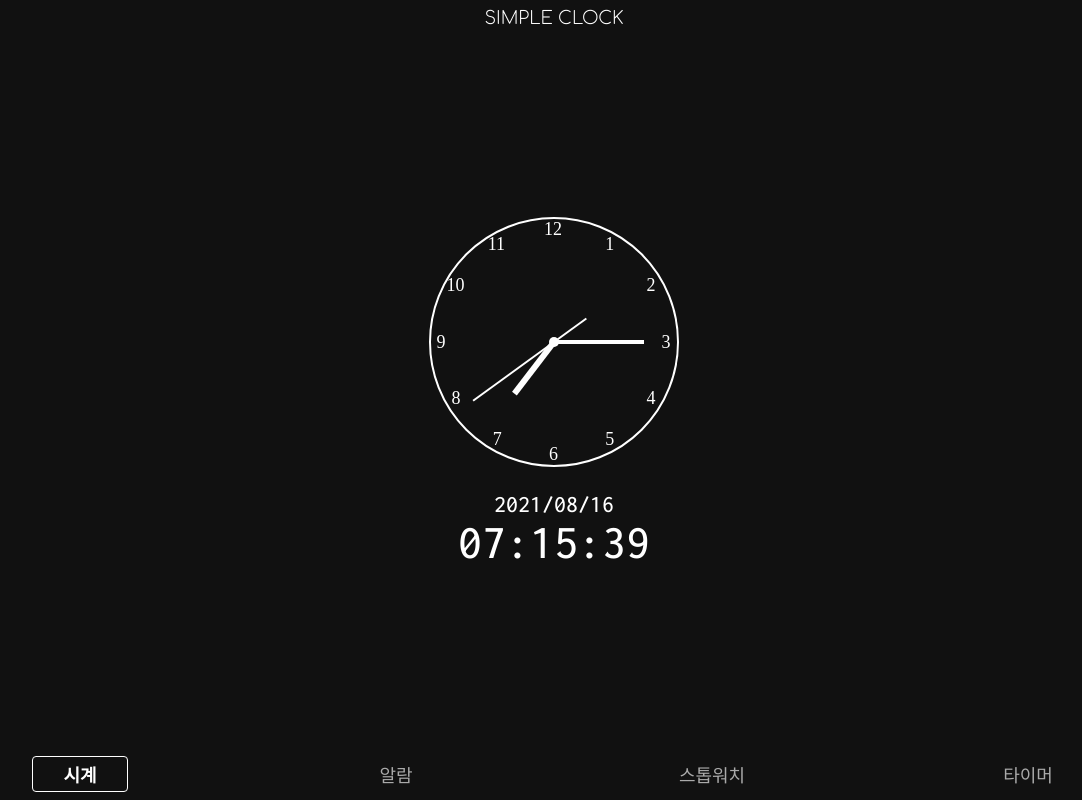
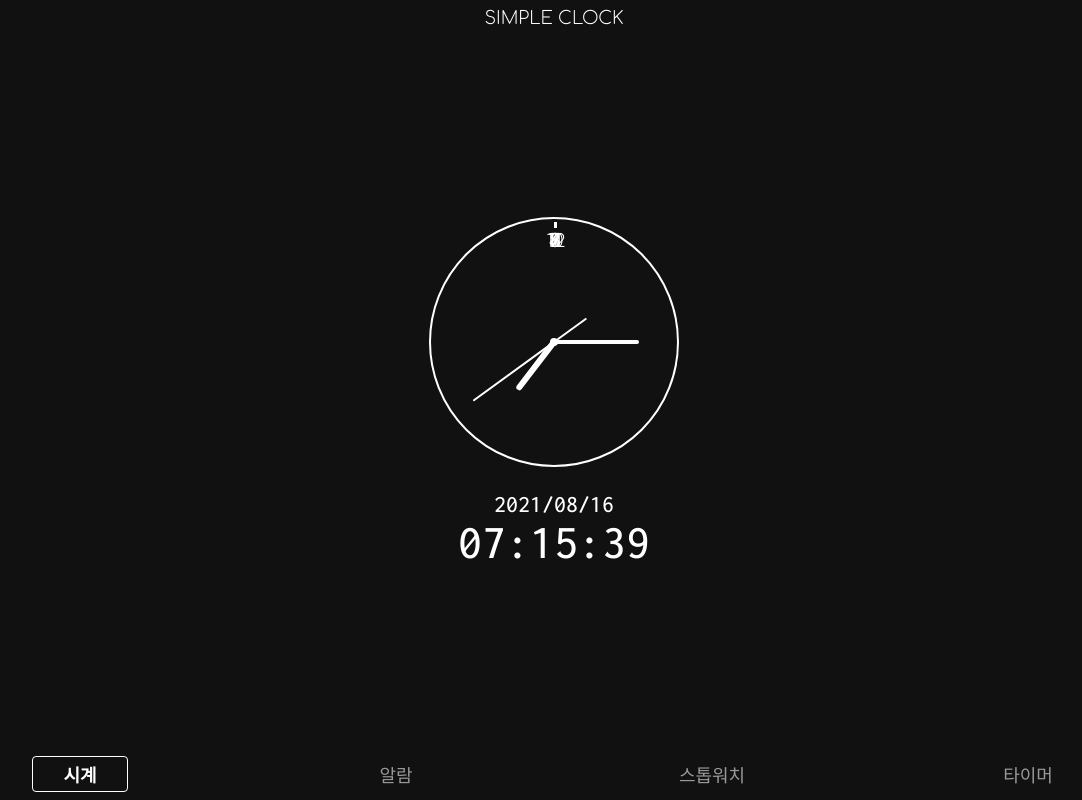
Before and after one commit to js43o/Clock_2, a plain HTML site: page index.html in a window 1280 px wide. Shown: the whole page, without its empty margins (86-1168 px from the left). Drawn offline with Linux system fonts and the light colour scheme.

Commit message:
Change clock styles (1/2)

```diff
--- a/index.html
+++ b/index.html
@@ -25,6 +25,68 @@
                     <div class="clock__hands__hour"></div>
                     <div class="clock__hands__minute"></div>
                     <div class="clock__hands__second"></div>
+                </div>
+                <div class="clock__scale">
+                    <div></div>
+                    <div></div>
+                    <div></div>
+                    <div></div>
+                    <div></div>
+                    <div></div>
+                    <div></div>
+                    <div></div>
+                    <div></div>
+                    <div></div>
+                    <div></div>
+                    <div></div>
+                    <div></div>
+                    <div></div>
+                    <div></div>
+                    <div></div>
+                    <div></div>
+                    <div></div>
+                    <div></div>
+                    <div></div>
+                    <div></div>
+                    <div></div>
+                    <div></div>
+                    <div></div>
+                    <div></div>
+                    <div></div>
+                    <div></div>
+                    <div></div>
+                    <div></div>
+                    <div></div>
+                    <div></div>
+                    <div></div>
+                    <div></div>
+                    <div></div>
+                    <div></div>
+                    <div></div>
+                    <div></div>
+                    <div></div>
+                    <div></div>
+                    <div></div>
+                    <div></div>
+                    <div></div>
+                    <div></div>
+                    <div></div>
+                    <div></div>
+                    <div></div>
+                    <div></div>
+                    <div></div>
+                    <div></div>
+                    <div></div>
+                    <div></div>
+                    <div></div>
+                    <div></div>
+                    <div></div>
+                    <div></div>
+                    <div></div>
+                    <div></div>
+                    <div></div>
+                    <div></div>
+                    <div></div>
                 </div>
                 <div class="clock__number">
                     <div>
--- a/style.css
+++ b/style.css
@@ -53,7 +53,7 @@ header {
     padding: 4px;
     width: 96px;
     text-align: center;
-    color: #aaaaaa;
+    color: #999999;
     transition:  color 0.2s;
 }
 
@@ -126,15 +126,16 @@ ul.week-list li {
     border: 2px solid white;
     border-radius: 50%;
     margin-bottom: 24px;
+    overflow: hidden;
 }
 
 .clock__middle {
     position: absolute;
-    top: calc(50% - 5px);
-    left: calc(50% - 5px);
+    top: calc(50% - 4px);
+    left: calc(50% - 4px);
     z-index: 4;
-    width: 10px;
-    height: 10px;
+    width: 8px;
+    height: 8px;
     border-radius: 50%;
     background-color: white;
 }
@@ -147,6 +148,7 @@ ul.week-list li {
 .clock__hands > div {
     position: absolute;
     bottom: 0;
+    border-radius: 4px;
     transform-origin: bottom center;
 }
 
@@ -154,7 +156,7 @@ ul.week-list li {
     left: calc(50% - 3px);
     z-index: 1;
     width: 6px;
-    height: 65px;
+    height: 60px;
     background-color: white;
 }
 
@@ -162,7 +164,7 @@ ul.week-list li {
     left: calc(50% - 2px);
     z-index: 2;
     width: 4px;
-    height: 90px;
+    height: 85px;
     background-color: white;
 }
 
@@ -185,87 +187,47 @@ ul.week-list li {
 }
 
 .clock__number {
+    font-family: 'Comfortaa', cursive;
     font-size: 18px;
 }
 
 .clock__number > div {
     position: absolute;
-    top: 0;
-    left: calc(50% - 5px);
-    height: 50%;
+    top: 12px;
+    left: calc(50% - 8px);
+    width: 18px;
+    height: 112px;
+    text-align: center;
     transform-origin: bottom center;
 }
 
 .clock__number > div:nth-child(1) {
-    left: calc(50% - 10px);
+    left: calc(50% - 6px);
 }
-.clock__number > div:nth-child(2) {
-    transform: rotate(30deg);
+
+.clock__scale {
+    position: relative;
+    top: 3px;
+    left: 50%;
 }
-.clock__number > div:nth-child(2) > div {
-    transform: rotate(-30deg);
+
+.clock__scale > div {
+    position: absolute;
+    width: 1px;
+    height: 240px;
 }
-.clock__number > div:nth-child(3) {
-    transform: rotate(60deg);
+
+.clock__scale > div::after {
+    display: block;
+    content: "";
+    width: 1px;
+    height: 4px;
+    background-color: white;
 }
-.clock__number > div:nth-child(3) > div {
-    transform: rotate(-60deg);
-}
-.clock__number > div:nth-child(4) {
-    transform: rotate(90deg);
-}
-.clock__number > div:nth-child(4) > div {
-    transform: rotate(-90deg);
-}
-.clock__number > div:nth-child(5) {
-    transform: rotate(120deg);
-}
-.clock__number > div:nth-child(5) > div {
-    transform: rotate(-120deg);
-}
-.clock__number > div:nth-child(6) {
-    transform: rotate(150deg);
-}
-.clock__number > div:nth-child(6) > div {
-    transform: rotate(-150deg);
-}
-.clock__number > div:nth-child(7) {
-    transform: rotate(180deg);
-}
-.clock__number > div:nth-child(7) > div {
-    transform: rotate(-180deg);
-}
-.clock__number > div:nth-child(8) {
-    transform: rotate(210deg);
-}
-.clock__number > div:nth-child(8) > div {
-    transform: rotate(-210deg);
-}
-.clock__number > div:nth-child(9) {
-    transform: rotate(240deg);
-}
-.clock__number > div:nth-child(9) > div {
-    transform: rotate(-240deg);
-}
-.clock__number > div:nth-child(10) {
-    transform: rotate(270deg);
-}
-.clock__number > div:nth-child(10) > div {
-    transform: rotate(-270deg);
-}
-.clock__number > div:nth-child(11) {
-    left: calc(50% - 10px);
-    transform: rotate(300deg);
-}
-.clock__number > div:nth-child(11) > div {
-    transform: rotate(-300deg);
-}
-.clock__number > div:nth-child(12) {
-    left: calc(50% - 10px);
-    transform: rotate(330deg);
-}
-.clock__number > div:nth-child(12) > div {
-    transform: rotate(-330deg);
+
+.clock__scale > div:nth-child(5n + 1)::after {
+    width: 3px;
+    height: 6px;
 }
 
 .clock__indicator {
@@ -315,11 +277,12 @@ ul.week-list li {
     margin: 4px 0;
     background-color: #222222;
     text-align: center;
-    transition: background-color cubic-bezier(0, 1, 0.75, 1) 0.8s;
+    transition: background-color cubic-bezier(0, 1, 0.75, 1) 0.75s, opacity cubic-bezier(0, 1, 0.75, 1) 0.4s;
 }
 
 .alarm-list .alarm-adder {
     background-color: transparent;
+    transition: none;
 }
 
 .alarm-list .alarm-item {
@@ -336,7 +299,8 @@ ul.week-list li {
 }
 
 .alarm-list .alarm-item.holded {
-    background-color: #999999;
+    background-color: #555555;
+    opacity: 1;
 }
 
 .alarm-list .alarm-item .week-list {
@@ -368,7 +332,7 @@ ul.week-list li {
     top: 100%;
     z-index: 10;
     width: 98%;
-    max-width: 480px;
+    max-width: 420px;
     height: 100%;
     padding: 16px;
     border: 1px solid white;
@@ -390,7 +354,7 @@ ul.week-list li {
     align-items: center;
     position: relative;
     width: 100%;
-    max-width: 420px;
+    max-width: 300px;
     font-size: 52px;
     font-family: 'Inconsolata', monospace;
     transition: color 0.2s, text-shadow 0.2s;
```
